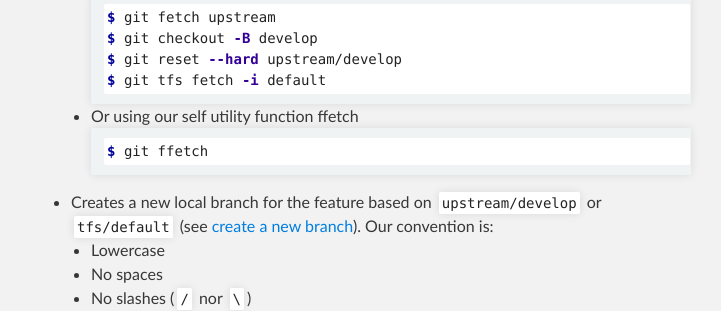
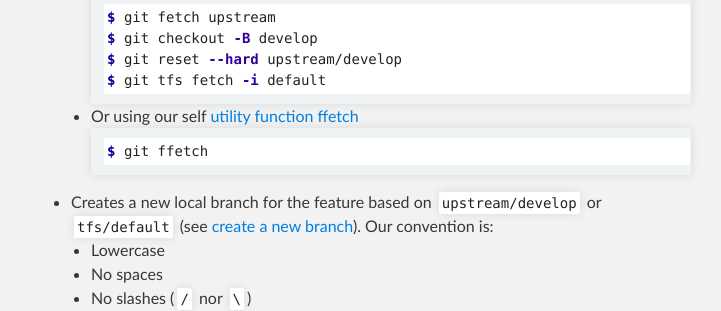
Before and after one commit to MakingSense/makingsense.github.io, a Jekyll site: the page built from migration-to-git/4-flows/dp-flow.md, in a window 1280 px wide and 900 px high, scrolled down 2124 px. Shown: the part 154-465 px from the top of the window, without its empty margins (289-1010 px from the left). Built offline with Jekyll 4.4.1, drawn with Linux system fonts in a browser that asks for light colours; part of the change alters nothing that is shown.

````diff
--- a/migration-to-git/4-flows/dp-flow.md
+++ b/migration-to-git/4-flows/dp-flow.md
@@ -62,7 +62,7 @@ Sprint `N` starts. In the planning we choose a lot of nice features to implement
             $ git tfs fetch -i default
             ```
 
-        *   Or using our self utility function ffetch
+        *   Or using our self [utility function ffetch](https://github.com/MakingSense/git-helpers#ffetch)
 
             ```console
             $ git ffetch
````
